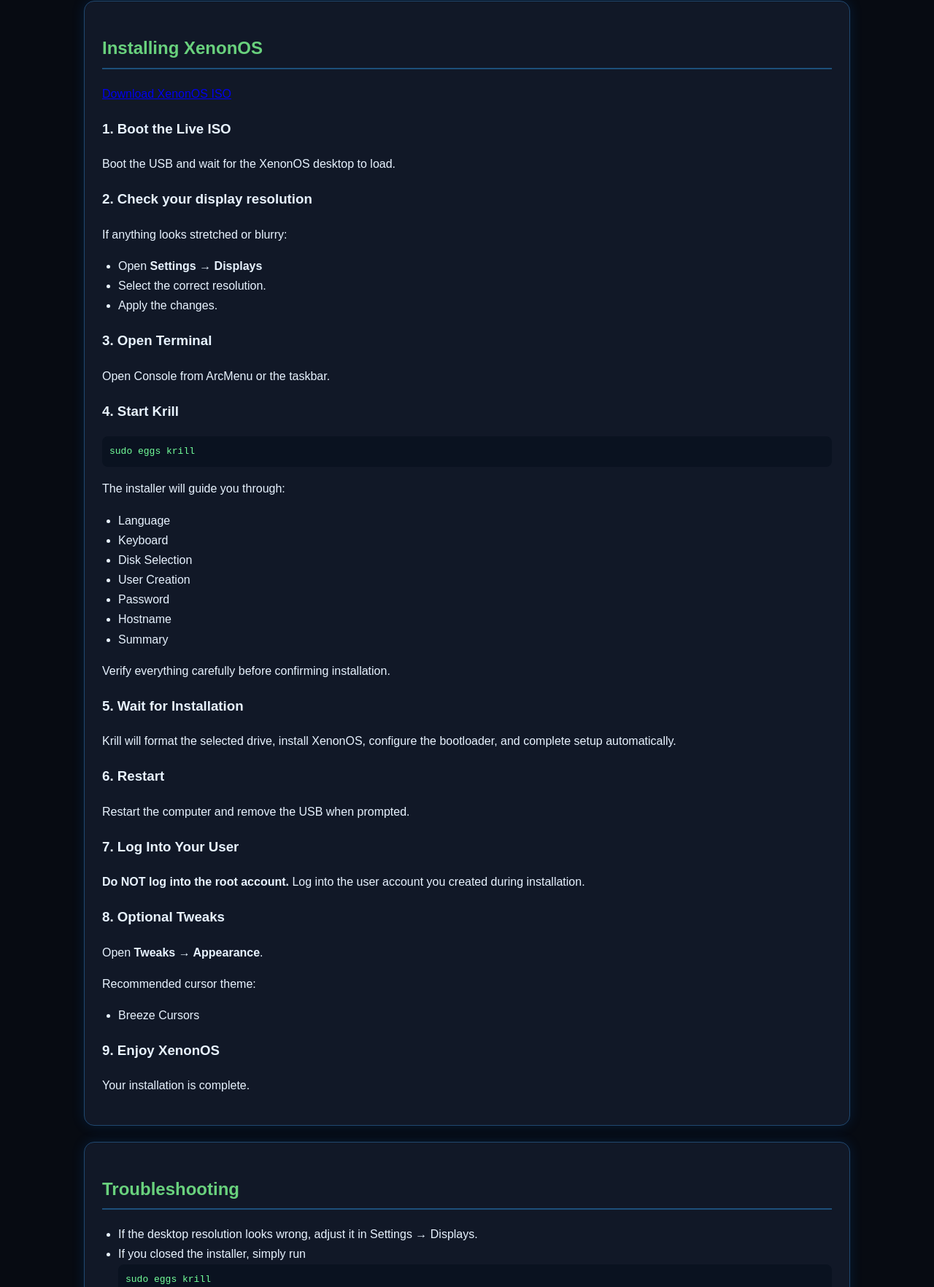
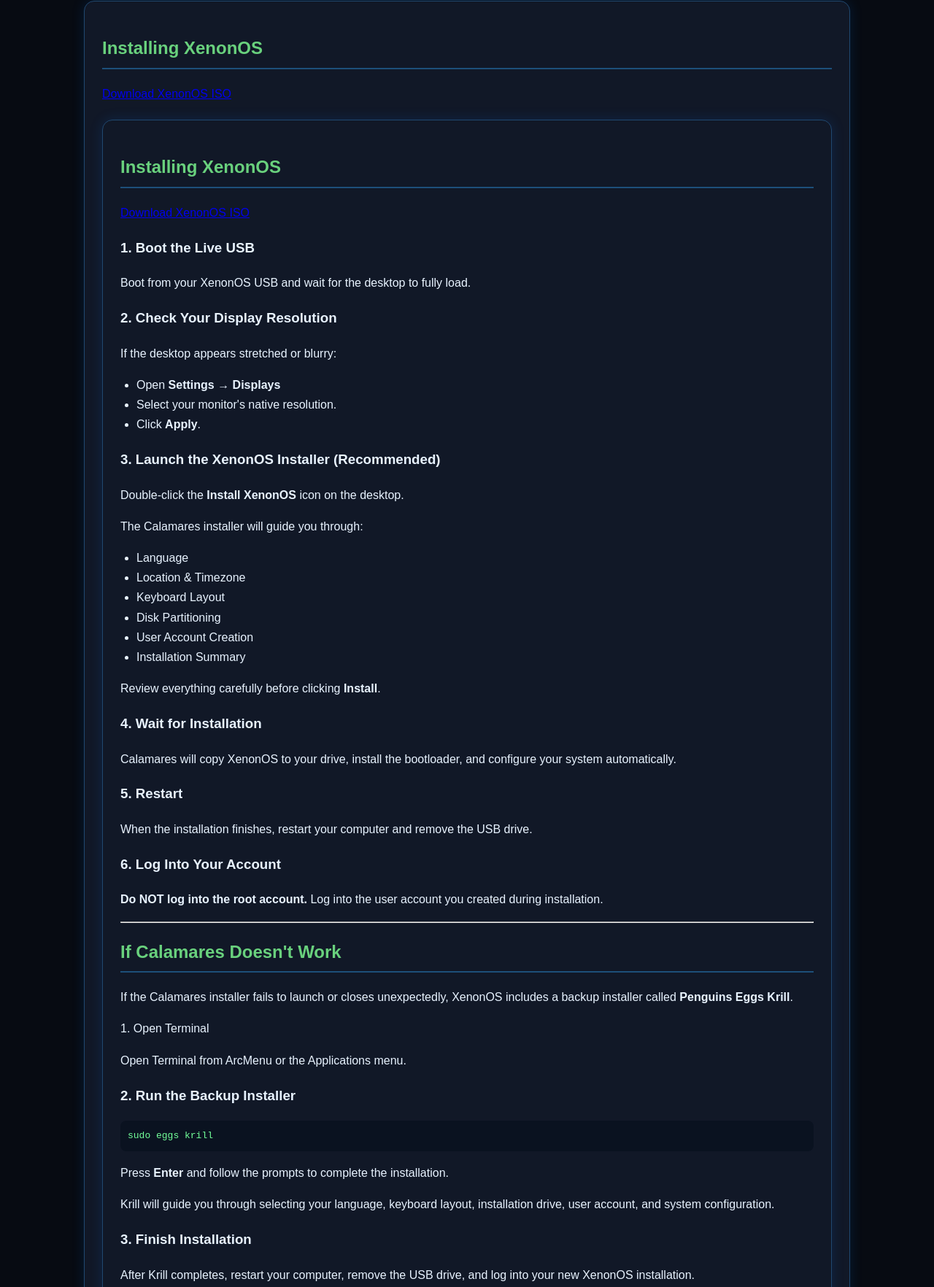
Before and after one commit to SudaimI/XenonOS, a plain HTML site: page index.html in a window 1280 px wide. Shown: the part 815-2579 px from the top of the page at 73% size. Drawn offline with Linux system fonts and the light colour scheme.

Commit message:
Revise XenonOS installation guide
Updated installation instructions for XenonOS, including clearer steps and additional details for troubleshooting.

```diff
--- a/index.html
+++ b/index.html
@@ -53,54 +53,93 @@ Older XenonOS previews used Calamares. Current releases use <b>Penguins Eggs (Kr
 <h2>Installing XenonOS</h2>
 <a href="https://drive.google.com/uc?export=download&id=1CxuBNjBbaSo11lZ95ysh1mhnvlR3V--m" download>Download XenonOS ISO</a>
 
-<h3>1. Boot the Live ISO</h3>
-<p>Boot the USB and wait for the XenonOS desktop to load.</p>
+<div class="card" id="install">
 
-<h3>2. Check your display resolution</h3>
-<p>If anything looks stretched or blurry:</p>
+<h2>Installing XenonOS</h2>
+
+<a href="https://drive.google.com/drive/folders/1HF3KqU5eD4lDn-oxNWGcywFIsAh0prx2?usp=drive_link" target="_blank">
+Download XenonOS ISO
+</a>
+
+<h3>1. Boot the Live USB</h3>
+
+<p>Boot from your XenonOS USB and wait for the desktop to fully load.</p>
+
+<h3>2. Check Your Display Resolution</h3>
+
+<p>If the desktop appears stretched or blurry:</p>
+
 <ul>
 <li>Open <b>Settings → Displays</b></li>
-<li>Select the correct resolution.</li>
-<li>Apply the changes.</li>
+<li>Select your monitor's native resolution.</li>
+<li>Click <b>Apply</b>.</li>
 </ul>
 
-<h3>3. Open Terminal</h3>
-<p>Open Console from ArcMenu or the taskbar.</p>
+<h3>3. Launch the XenonOS Installer (Recommended)</h3>
 
-<h3>4. Start Krill</h3>
+<p>Double-click the <b>Install XenonOS</b> icon on the desktop.</p>
+
+<p>The Calamares installer will guide you through:</p>
+
+<ul>
+<li>Language</li>
+<li>Location & Timezone</li>
+<li>Keyboard Layout</li>
+<li>Disk Partitioning</li>
+<li>User Account Creation</li>
+<li>Installation Summary</li>
+</ul>
+
+<p>Review everything carefully before clicking <b>Install</b>.</p>
+
+<h3>4. Wait for Installation</h3>
+
+<p>Calamares will copy XenonOS to your drive, install the bootloader, and configure your system automatically.</p>
+
+<h3>5. Restart</h3>
+
+<p>When the installation finishes, restart your computer and remove the USB drive.</p>
+
+<h3>6. Log Into Your Account</h3>
+
+<p><b>Do NOT log into the root account.</b> Log into the user account you created during installation.</p>
+
+<hr>
+
+<h2>If Calamares Doesn't Work</h2>
+
+<p>If the Calamares installer fails to launch or closes unexpectedly, XenonOS includes a backup installer called <b>Penguins Eggs Krill</b>.</p>
+
+<hh3>1. Open Terminal</h3>
+
+<p>Open Terminal from ArcMenu or the Applications menu.</p>
+
+<h3>2. Run the Backup Installer</h3>
+
 <pre>sudo eggs krill</pre>
 
-<p>The installer will guide you through:</p>
+<p>Press <b>Enter</b> and follow the prompts to complete the installation.</p>
+
+<p>Krill will guide you through selecting your language, keyboard layout, installation drive, user account, and system configuration.</p>
+
+<h3>3. Finish Installation</h3>
+
+<p>After Krill completes, restart your computer, remove the USB drive, and log into your new XenonOS installation.</p>
+
+<h3>Optional Tweaks</h3>
+
+<p>Open <b>GNOME Tweaks → Appearance</b>.</p>
+
+<p>Recommended cursor theme:</p>
+
 <ul>
-<li>Language</li>
-<li>Keyboard</li>
-<li>Disk Selection</li>
-<li>User Creation</li>
-<li>Password</li>
-<li>Hostname</li>
-<li>Summary</li>
+<li>Breeze</li>
 </ul>
 
-<p>Verify everything carefully before confirming installation.</p>
+<h3>Enjoy XenonOS!</h3>
 
-<h3>5. Wait for Installation</h3>
-<p>Krill will format the selected drive, install XenonOS, configure the bootloader, and complete setup automatically.</p>
+<p>Your installation is complete. Welcome to XenonOS!</p>
 
-<h3>6. Restart</h3>
-<p>Restart the computer and remove the USB when prompted.</p>
-
-<h3>7. Log Into Your User</h3>
-<p><b>Do NOT log into the root account.</b> Log into the user account you created during installation.</p>
-
-<h3>8. Optional Tweaks</h3>
-<p>Open <b>Tweaks → Appearance</b>.</p>
-<p>Recommended cursor theme:</p>
-<ul>
-<li>Breeze Cursors</li>
-</ul>
-
-<h3>9. Enjoy XenonOS</h3>
-<p>Your installation is complete.</p>
 </div>
 
 <div class="card">
```
